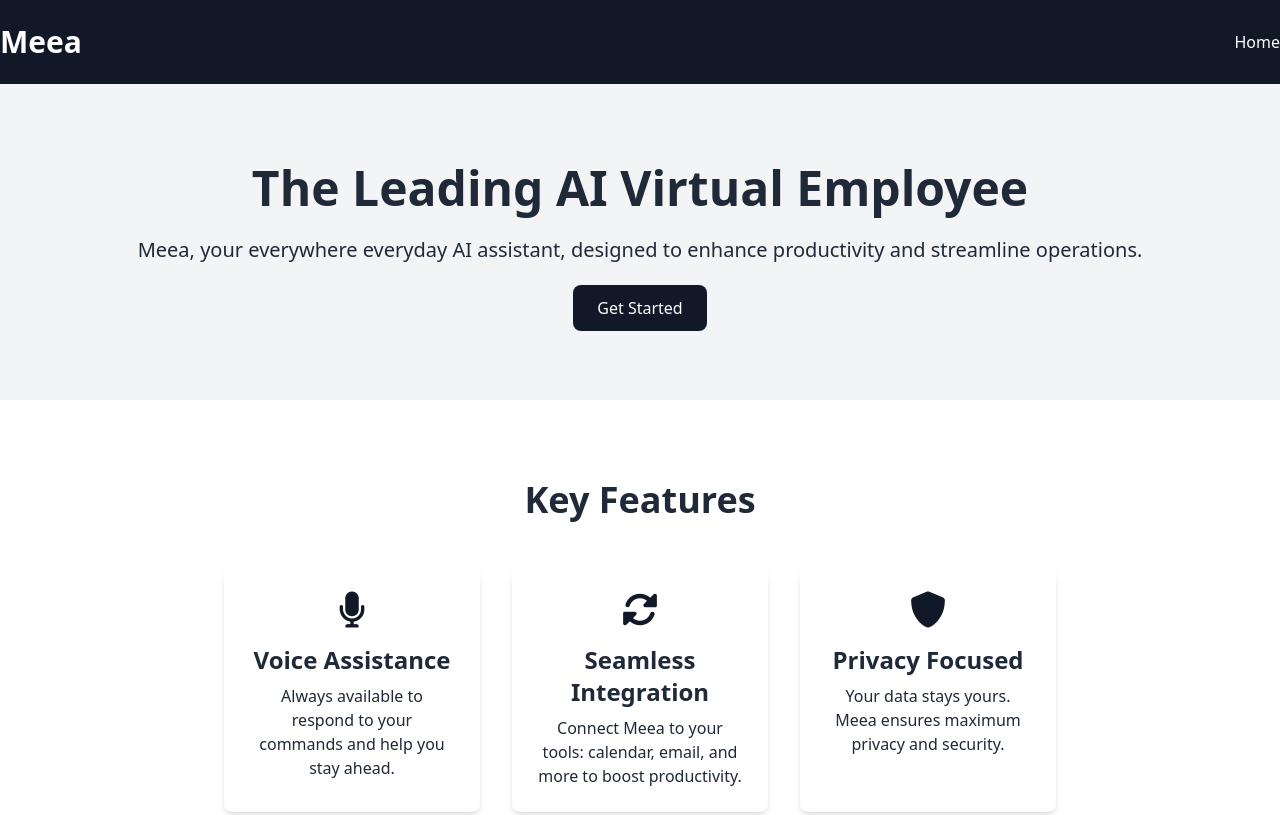
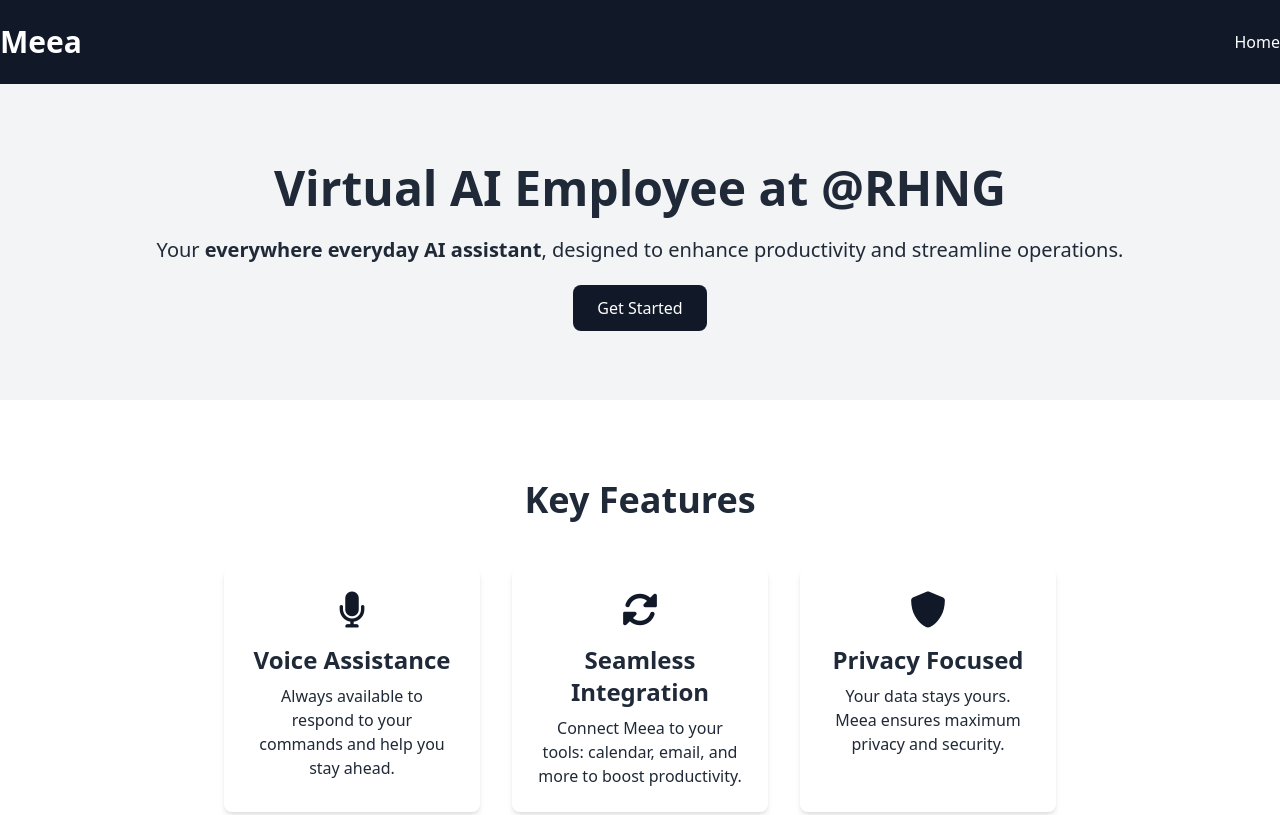
Before and after one commit to meeaai/meeaai, a plain HTML site: page index.html in a window 1280 px wide. Shown: the top 815 px of the page. Drawn offline with nearby package versions, Linux system fonts and the light colour scheme.

Commit message:
Update index.html

```diff
--- a/index.html
+++ b/index.html
@@ -19,8 +19,8 @@
 
     <section class="bg-gray-100 py-20 text-center">
         <div class="container mx-auto">
-            <h2 class="text-5xl font-bold mb-6">The Leading AI Virtual Employee</h2>
-            <p class="text-xl mb-8">Meea, your everywhere everyday AI assistant, designed to enhance productivity and streamline operations.</p>
+            <h2 class="text-5xl font-bold mb-6">Virtual AI Employee at @RHNG</h2>
+            <p class="text-xl mb-8">Your <b>everywhere everyday AI assistant</b>, designed to enhance productivity and streamline operations.</p>
             <a  href="mailto:info@rihonegroup.com" class="bg-gray-900 text-white py-3 px-6 rounded-lg hover:bg-gray-700 transition duration-300">Get Started</a>
         </div>
     </section>
```
